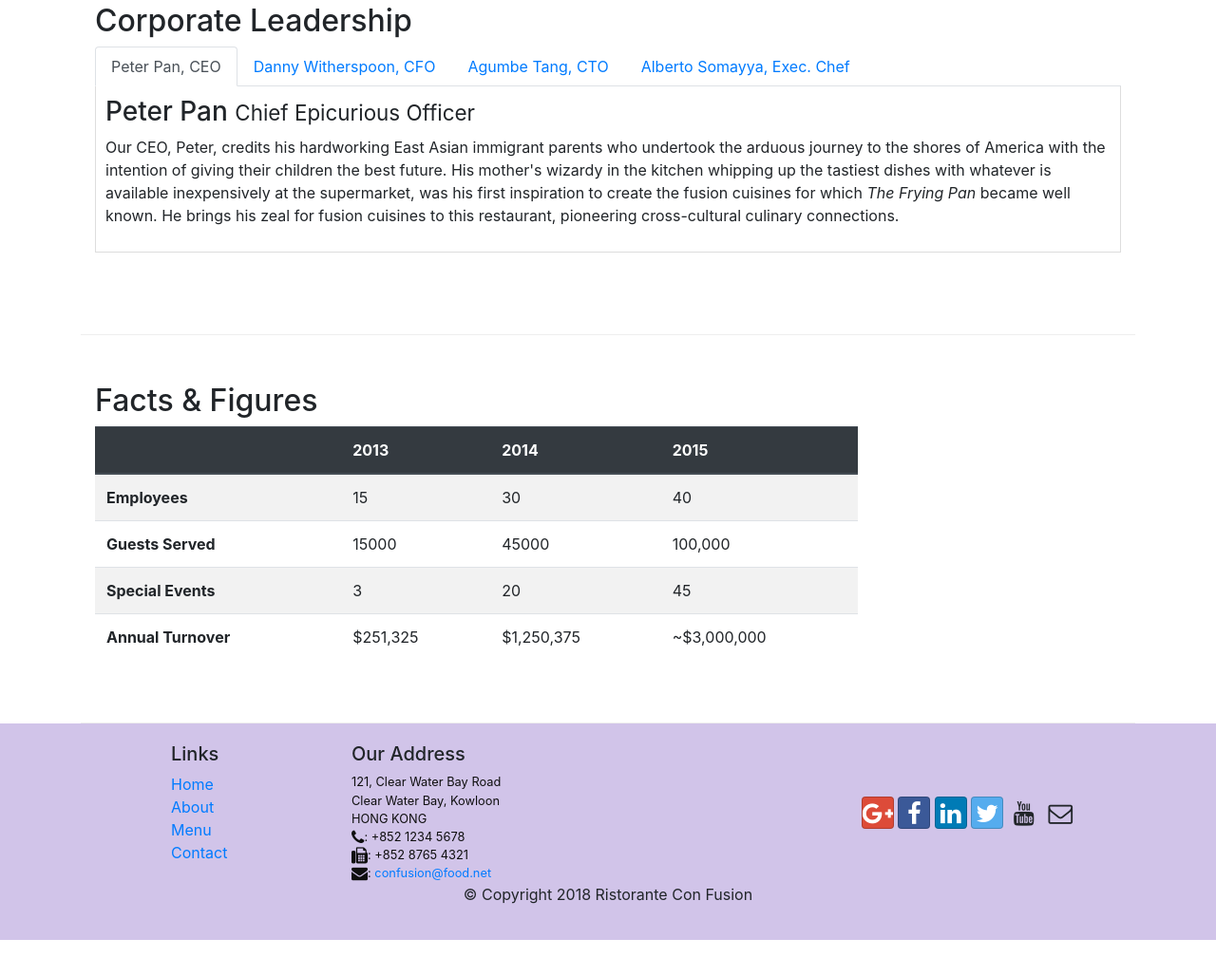
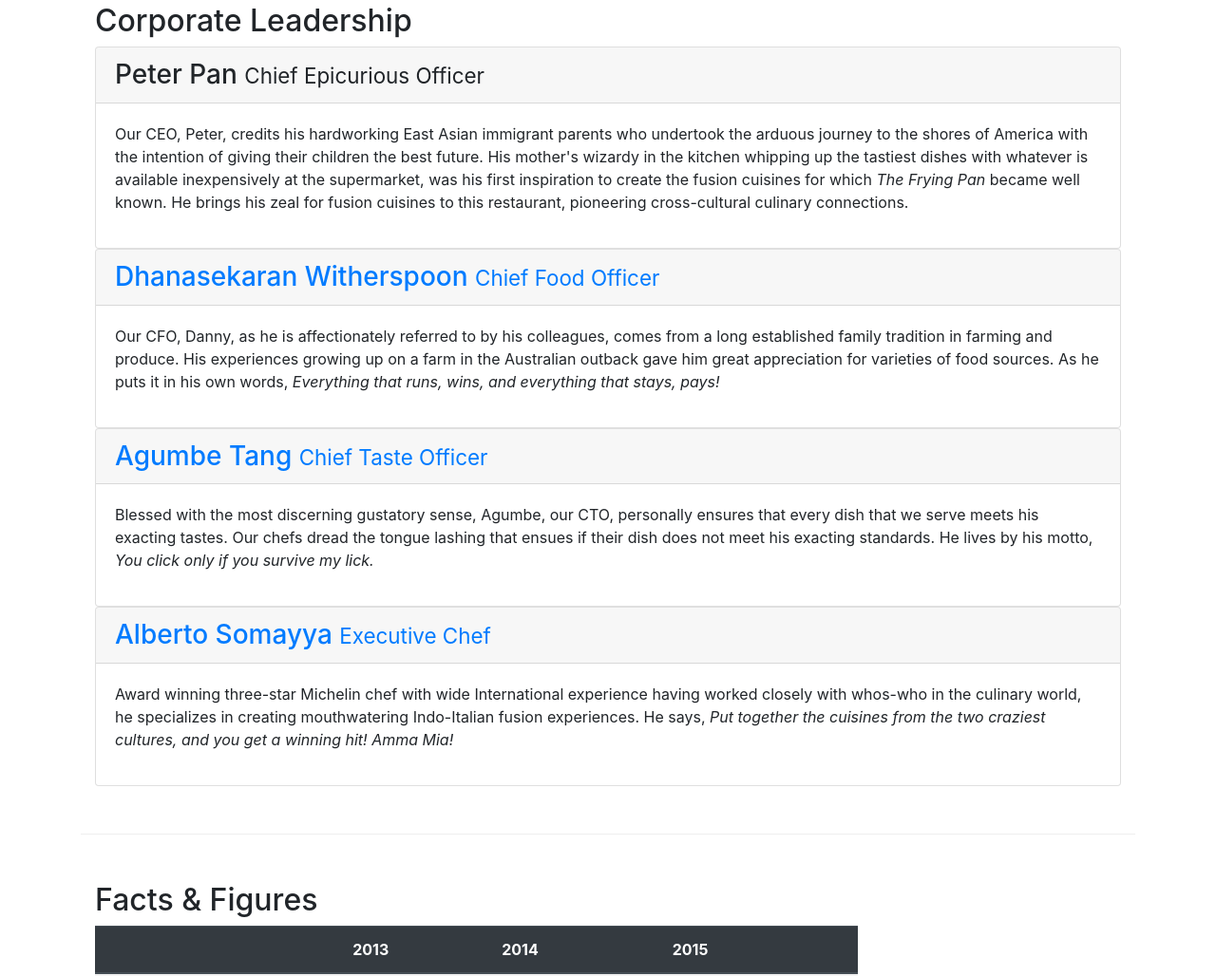
Before and after one commit to domyaty/Bootstrap4, a website: page aboutus.html in a window 1280 px wide. Shown: the part 1019-2047 px from the top of the page at 95% size. Before the commit the page ends 2009 px from the top, so only its background shows below. Drawn offline with nearby package versions, Linux system fonts and the light colour scheme.

Commit message:
Accordion

```diff
--- a/aboutus.html
+++ b/aboutus.html
@@ -101,36 +101,55 @@
             <div class="col-12">
                 <h2>Corporate Leadership</h2>
 
-                <ul class="nav nav-tabs">
-                    <li class="nav-item">
-                        <a href="#peter" class="nav-link active" role="tab" data-toggle="tab">Peter Pan, CEO</a>
-                    </li>
-                    <li class="nav-item">
-                        <a href="#danny" class="nav-link" role="tab" data-toggle="tab">Danny Witherspoon, CFO</a>
-                    </li>
-                    <li class="nav-item">
-                        <a href="#agumbe" class="nav-link" role="tab" data-toggle="tab">Agumbe Tang, CTO</a>
-                    </li>
-                    <li class="nav-item">
-                        <a href="#alberto" class="nav-link" role="tab" data-toggle="tab">Alberto Somayya, Exec. Chef</a>
-                    </li>
-                </ul>
-                <div class="tab-content">
-                    <div role="tabpanel" class="tab-pane fade show active" id="peter">
-                        <h3>Peter Pan <small>Chief Epicurious Officer</small></h3>
-                        <p class="d-none d-sm-block">Our CEO, Peter, credits his hardworking East Asian immigrant parents who undertook the arduous journey to the shores of America with the intention of giving their children the best future. His mother's wizardy in the kitchen whipping up the tastiest dishes with whatever is available inexpensively at the supermarket, was his first inspiration to create the fusion cuisines for which <em>The Frying Pan</em> became well known. He brings his zeal for fusion cuisines to this restaurant, pioneering cross-cultural culinary connections.</p>
+
+                <div id="accordion">
+                    <div class="card">
+                        <div class="card-header" role="tab" id="peterhead">
+                            <h3 class="mb-0">
+                                <a data-toggle="collapse" data-target="#peter">Peter Pan <small>Chief Epicurious Officer</small></a>
+                            </h3>
+                        </div>
+                        <div class="collapse show" id="peter" data-parent="#accordion">
+                            <div class="card-body">
+                                <p class="d-none d-sm-block">Our CEO, Peter, credits his hardworking East Asian immigrant parents who undertook the arduous journey to the shores of America with the intention of giving their children the best future. His mother's wizardy in the kitchen whipping up the tastiest dishes with whatever is available inexpensively at the supermarket, was his first inspiration to create the fusion cuisines for which <em>The Frying Pan</em> became well known. He brings his zeal for fusion cuisines to this restaurant, pioneering cross-cultural culinary connections.</p>
+                            </div>
+                        </div>
                     </div>
-                    <div role="tabpanel" class="tab-pane fade" id="danny">
-                        <h3>Dhanasekaran Witherspoon <small>Chief Food Officer</small></h3>
-                        <p class="d-none d-sm-block">Our CFO, Danny, as he is affectionately referred to by his colleagues, comes from a long established family tradition in farming and produce. His experiences growing up on a farm in the Australian outback gave him great appreciation for varieties of food sources. As he puts it in his own words, <em>Everything that runs, wins, and everything that stays, pays!</em></p>
+                    <div class="card">
+                        <div class="card-header" role="tab" id="dannyhead">
+                            <h3 class="mb-0">
+                                <a class="collapsed" data-toggle="collapse" data-target="#danny">Dhanasekaran Witherspoon <small>Chief Food Officer</small></a>
+                            </h3>
+                        </div>
+                        <div class="collapse show" id="danny" data-parent="#accordion">
+                            <div class="card-body">
+                                <p class="d-none d-sm-block">Our CFO, Danny, as he is affectionately referred to by his colleagues, comes from a long established family tradition in farming and produce. His experiences growing up on a farm in the Australian outback gave him great appreciation for varieties of food sources. As he puts it in his own words, <em>Everything that runs, wins, and everything that stays, pays!</em></p>
+                            </div>
+                        </div>
                     </div>
-                    <div role="tabpanel" class="tab-pane fade" id="agumbe">
-                        <h3>Agumbe Tang <small>Chief Taste Officer</small></h3>
-                        <p class="d-none d-sm-block">Blessed with the most discerning gustatory sense, Agumbe, our CTO, personally ensures that every dish that we serve meets his exacting tastes. Our chefs dread the tongue lashing that ensues if their dish does not meet his exacting standards. He lives by his motto, <em>You click only if you survive my lick.</em></p>
+                    <div class="card">
+                        <div class="card-header" role="tab" id="agumbehead">
+                            <h3 class="mb-0">
+                                <a class="collapsed" data-toggle="collapse" data-target="#agumbe">Agumbe Tang <small>Chief Taste Officer</small></a>
+                            </h3>
+                        </div>
+                        <div class="collapse show" id="agumbe" data-parent="#accordion">
+                            <div class="card-body">
+                                <p class="d-none d-sm-block">Blessed with the most discerning gustatory sense, Agumbe, our CTO, personally ensures that every dish that we serve meets his exacting tastes. Our chefs dread the tongue lashing that ensues if their dish does not meet his exacting standards. He lives by his motto, <em>You click only if you survive my lick.</em></p>
+                            </div>
+                        </div>
                     </div>
-                    <div role="tabpanel" class="tab-pane fade" id="alberto">
-                        <h3>Alberto Somayya <small>Executive Chef</small></h3>
-                        <p class="d-none d-sm-block">Award winning three-star Michelin chef with wide International experience having worked closely with whos-who in the culinary world, he specializes in creating mouthwatering Indo-Italian fusion experiences. He says, <em>Put together the cuisines from the two craziest cultures, and you get a winning hit! Amma Mia!</em></p>
+                    <div class="card">
+                        <div class="card-header" role="tab" id="albertohead">
+                            <h3 class="mb-0">
+                                <a class="collapsed" data-toggle="collapse" data-target="#alberto">Alberto Somayya <small>Executive Chef</small></a>
+                            </h3>
+                        </div>
+                        <div class="collapse show" id="alberto" data-parent="#accordion">
+                            <div class="card-body">
+                                <p class="d-none d-sm-block">Award winning three-star Michelin chef with wide International experience having worked closely with whos-who in the culinary world, he specializes in creating mouthwatering Indo-Italian fusion experiences. He says, <em>Put together the cuisines from the two craziest cultures, and you get a winning hit! Amma Mia!</em></p>
+                            </div>
+                        </div>
                     </div>
                 </div>
             </div>
```
